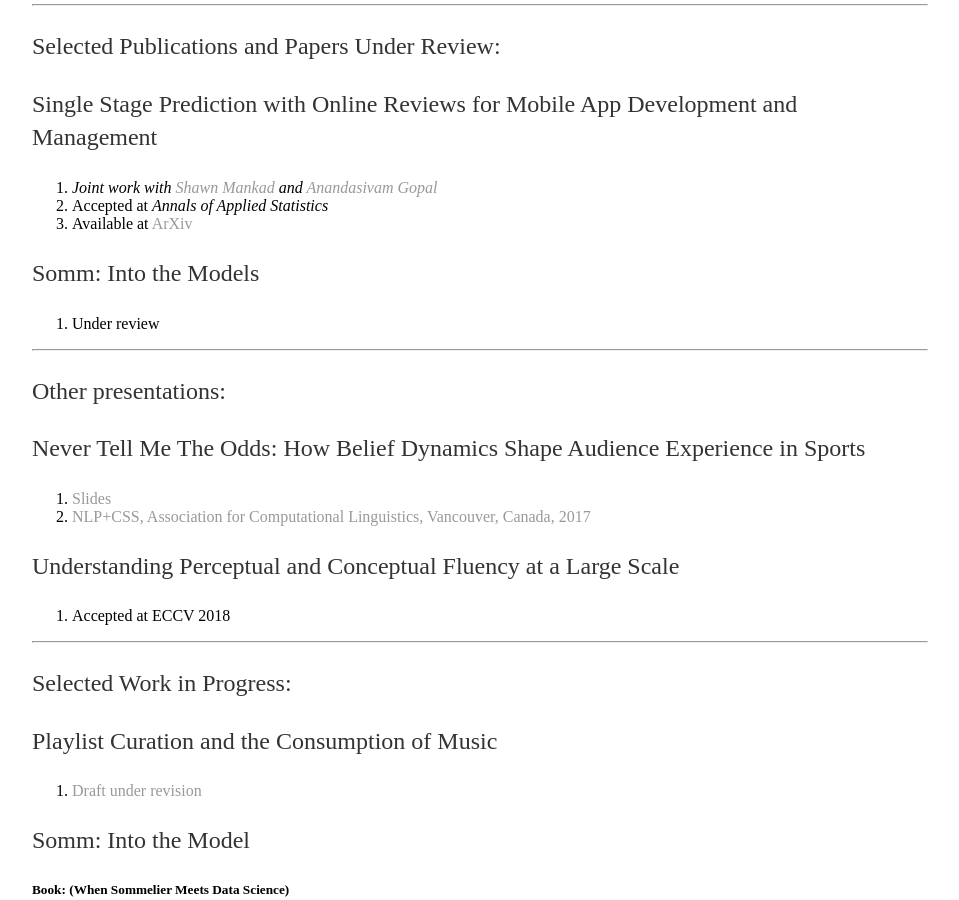
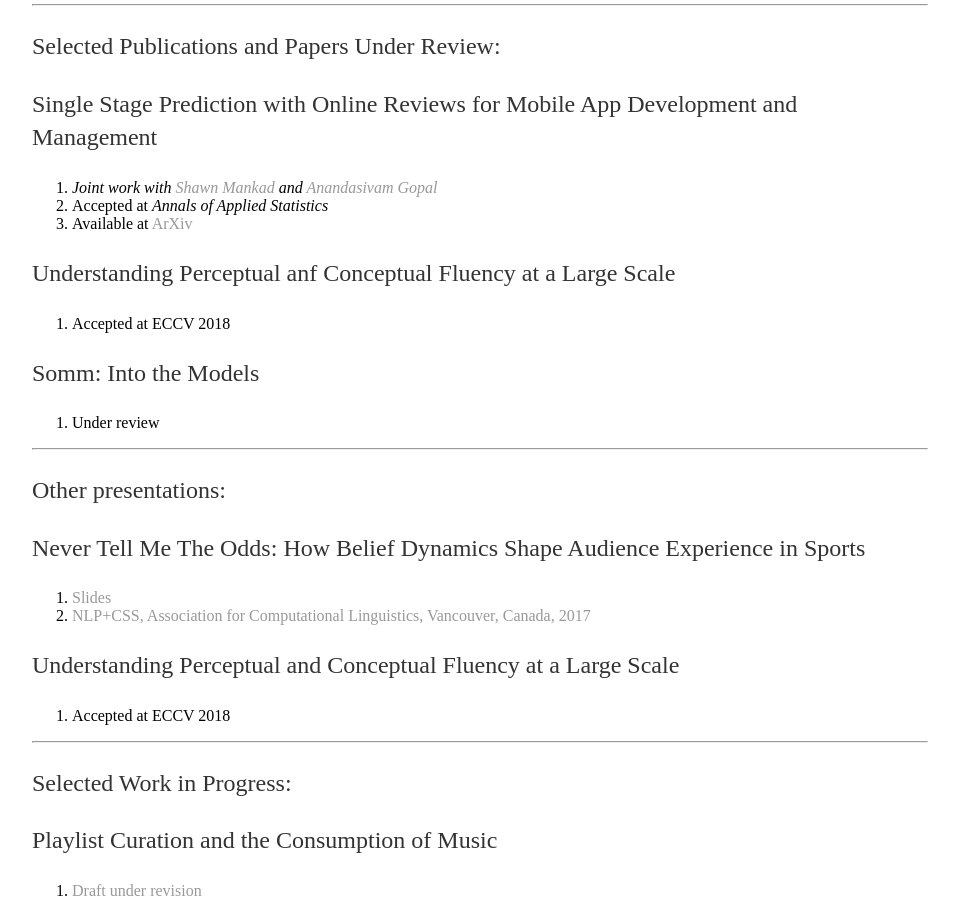
Before and after one commit to shenglih/shenglih.github.io, a Jekyll site: the page built from research/index.html, in a window 1280 px wide and 900 px high, scrolled down 1147 px. Shown: the whole window, without its empty margins (160-1119 px from the left). Built offline with Jekyll 4.4.1, drawn with Linux system fonts in a browser that asks for light colours.

Commit message:
Update index.html

```diff
--- a/research/index.html
+++ b/research/index.html
@@ -74,6 +74,11 @@
     <li> Accepted at <em> Annals of Applied Statistics </em></li>
 <li> Available at <a href="https://arxiv.org/"> ArXiv </a></li>
 	</ol>
+
+<p> Understanding Perceptual anf Conceptual Fluency at a Large Scale </p>
+<ol>
+	<li> Accepted at ECCV 2018 </li>
+</ol>
 <p>Somm: Into the Models
 	<ol>
 		<li>Under review </li>
```
